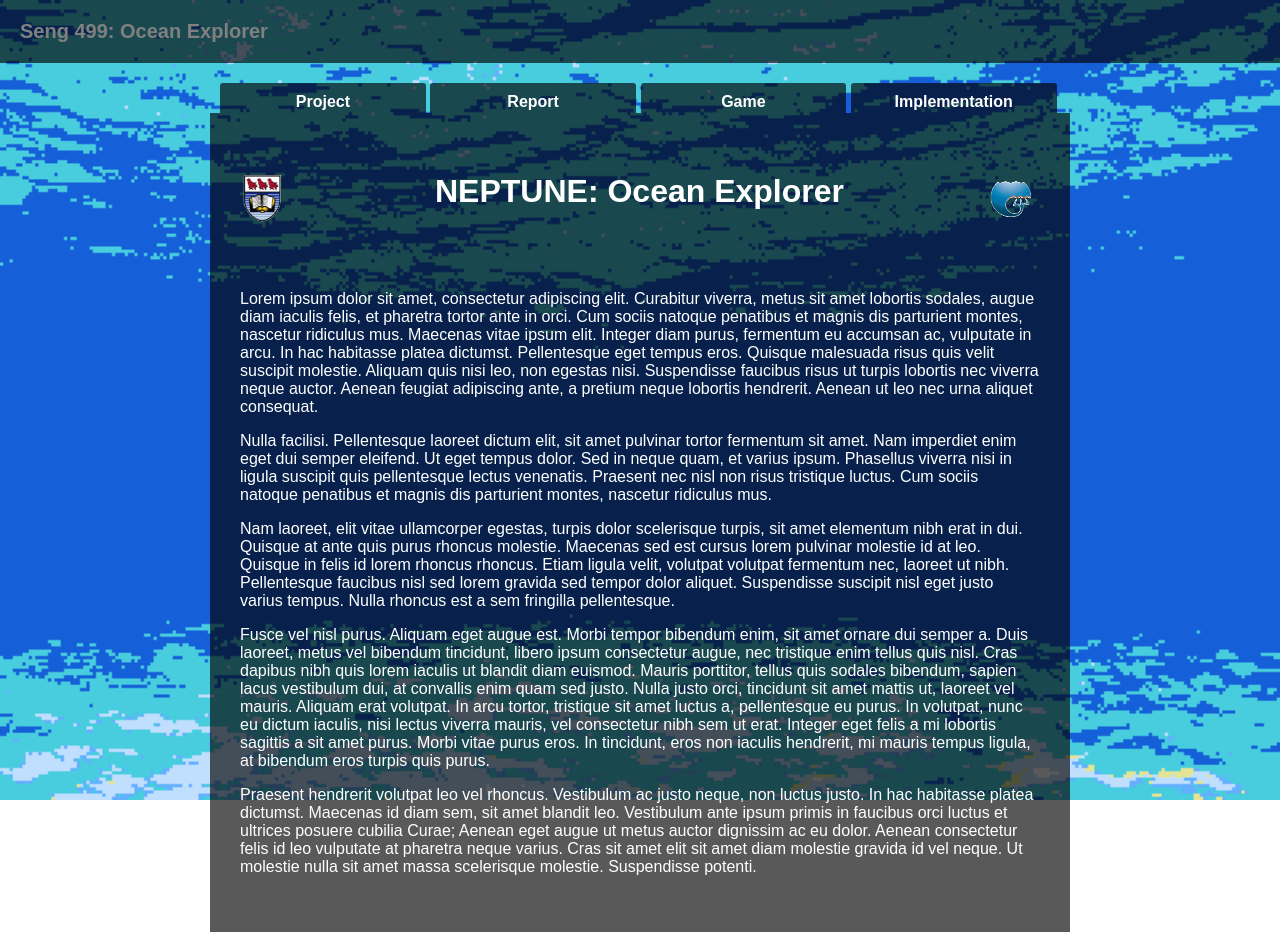
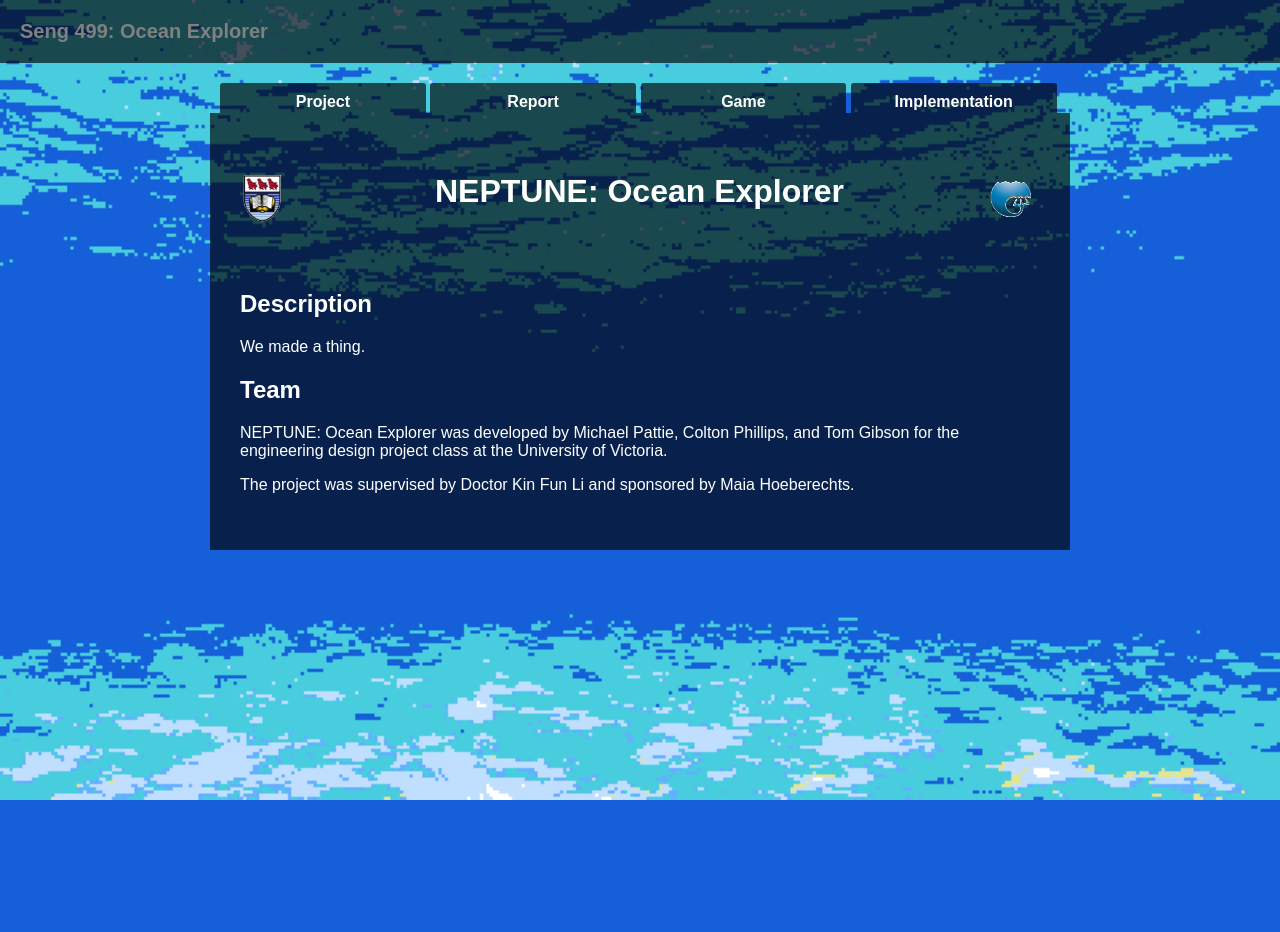
Before and after one commit to Lambwatt/499Website, a PHP site: page /home.php in a window 1280 px wide. After the commit the page ends 800 px from the top, so only its background shows below. Run offline with PHP 8.4, Linux system fonts and the light colour scheme; style sheets or scripts are compiled from the project's sources.

Commit message:
Started reworking the home page

```diff
--- a/css/home.css
+++ b/css/home.css
@@ -12,3 +12,5 @@
   .home-heading h1 {
     display: inline;
     margin-left: 150px; }
+  .home-heading h2 {
+    font-size: large; }
--- a/home.php
+++ b/home.php
@@ -11,16 +11,13 @@
 </span>
 
 <!-- Description -->
-<p>Lorem ipsum dolor sit amet, consectetur adipiscing elit. Curabitur viverra, metus sit amet lobortis sodales, augue diam iaculis felis, et pharetra tortor ante in orci. Cum sociis natoque penatibus et magnis dis parturient montes, nascetur ridiculus mus. Maecenas vitae ipsum elit. Integer diam purus, fermentum eu accumsan ac, vulputate in arcu. In hac habitasse platea dictumst. Pellentesque eget tempus eros. Quisque malesuada risus quis velit suscipit molestie. Aliquam quis nisi leo, non egestas nisi. Suspendisse faucibus risus ut turpis lobortis nec viverra neque auctor. Aenean feugiat adipiscing ante, a pretium neque lobortis hendrerit. Aenean ut leo nec urna aliquet consequat.</p>
-
-<p>Nulla facilisi. Pellentesque laoreet dictum elit, sit amet pulvinar tortor fermentum sit amet. Nam imperdiet enim eget dui semper eleifend. Ut eget tempus dolor. Sed in neque quam, et varius ipsum. Phasellus viverra nisi in ligula suscipit quis pellentesque lectus venenatis. Praesent nec nisl non risus tristique luctus. Cum sociis natoque penatibus et magnis dis parturient montes, nascetur ridiculus mus.</p>
-
-<p>Nam laoreet, elit vitae ullamcorper egestas, turpis dolor scelerisque turpis, sit amet elementum nibh erat in dui. Quisque at ante quis purus rhoncus molestie. Maecenas sed est cursus lorem pulvinar molestie id at leo. Quisque in felis id lorem rhoncus rhoncus. Etiam ligula velit, volutpat volutpat fermentum nec, laoreet ut nibh. Pellentesque faucibus nisl sed lorem gravida sed tempor dolor aliquet. Suspendisse suscipit nisl eget justo varius tempus. Nulla rhoncus est a sem fringilla pellentesque.</p>
-
-<p>Fusce vel nisl purus. Aliquam eget augue est. Morbi tempor bibendum enim, sit amet ornare dui semper a. Duis laoreet, metus vel bibendum tincidunt, libero ipsum consectetur augue, nec tristique enim tellus quis nisl. Cras dapibus nibh quis lorem iaculis ut blandit diam euismod. Mauris porttitor, tellus quis sodales bibendum, sapien lacus vestibulum dui, at convallis enim quam sed justo. Nulla justo orci, tincidunt sit amet mattis ut, laoreet vel mauris. Aliquam erat volutpat. In arcu tortor, tristique sit amet luctus a, pellentesque eu purus. In volutpat, nunc eu dictum iaculis, nisi lectus viverra mauris, vel consectetur nibh sem ut erat. Integer eget felis a mi lobortis sagittis a sit amet purus. Morbi vitae purus eros. In tincidunt, eros non iaculis hendrerit, mi mauris tempus ligula, at bibendum eros turpis quis purus.</p>
-
-<p>Praesent hendrerit volutpat leo vel rhoncus. Vestibulum ac justo neque, non luctus justo. In hac habitasse platea dictumst. Maecenas id diam sem, sit amet blandit leo. Vestibulum ante ipsum primis in faucibus orci luctus et ultrices posuere cubilia Curae; Aenean eget augue ut metus auctor dignissim ac eu dolor. Aenean consectetur felis id leo vulputate at pharetra neque varius. Cras sit amet elit sit amet diam molestie gravida id vel neque. Ut molestie nulla sit amet massa scelerisque molestie. Suspendisse potenti.</p>
+<h2>Description</h2>
+<p>We made a thing.</p>
 
 <!-- Team -->
+<h2>Team</h2>
+<p>NEPTUNE: Ocean Explorer was developed by Michael Pattie, Colton Phillips, and Tom Gibson for the engineering design project class at the University of Victoria.</p>
+
+<p>The project was supervised by Doctor Kin Fun Li and sponsored by Maia Hoeberechts.</p>
 
 <?php include "templates/bottom.php";?>
--- a/scss/common.scss
+++ b/scss/common.scss
@@ -14,3 +14,9 @@ $soft-corner: 3px;
 	margin-left: auto;
 	margin-right: auto;
 }
+
+@mixin subdued-headings {
+	h2 {
+		font-size: large;
+	}
+}
--- a/scss/home.scss
+++ b/scss/home.scss
@@ -22,4 +22,6 @@
 		// This is suck, but autocentering doesn't seem to work between two floats
 		margin-left: 150px;
 	}
+
+	@include subdued-headings;
 }
--- a/scss/implementation.scss
+++ b/scss/implementation.scss
@@ -1,3 +1,5 @@
+@import "common";
+
 .content {
 
 	a {
@@ -12,7 +14,5 @@
 		}
 	}
 
-	h2 {
-		font-size: large;
-	}
+	@include subdued-headings;
 }
```
